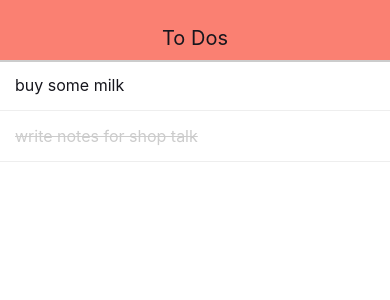
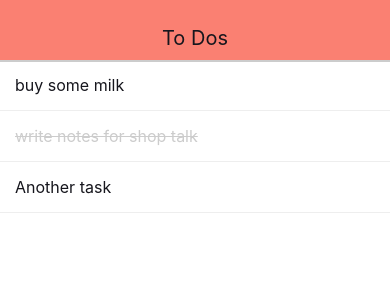
Before and after one commit to croaker/react-native-todo, a React Native app: screen / in a window 390 px wide. Shown: the top 300 px of the page. Built offline with nearby package versions, Linux system fonts and the light colour scheme.

Commit message:
Use shorthand return in renderItem

```diff
--- a/data/seeds.js
+++ b/data/seeds.js
@@ -10,5 +10,10 @@ export default [
     id: v4(),
     description: 'write notes for shop talk',
     complete: true
+  },
+  {
+    id: v4(),
+    description: 'Another task',
+    complete: false
   }
 ];
--- a/src/components/TaskList.js
+++ b/src/components/TaskList.js
@@ -27,14 +27,12 @@ class TaskList extends Component {
     return task.id;
   }
 
-  renderItem = ({ item: task }) => {
-    return (
-      <Task
-        {...task}
-        onPress={this.onTaskPress}
-      />
-    );
-  }
+  renderItem = ({ item: task }) => (
+    <Task
+      {...task}
+      onPress={this.onTaskPress}
+    />
+  );
 
   render() {
     return (
```
